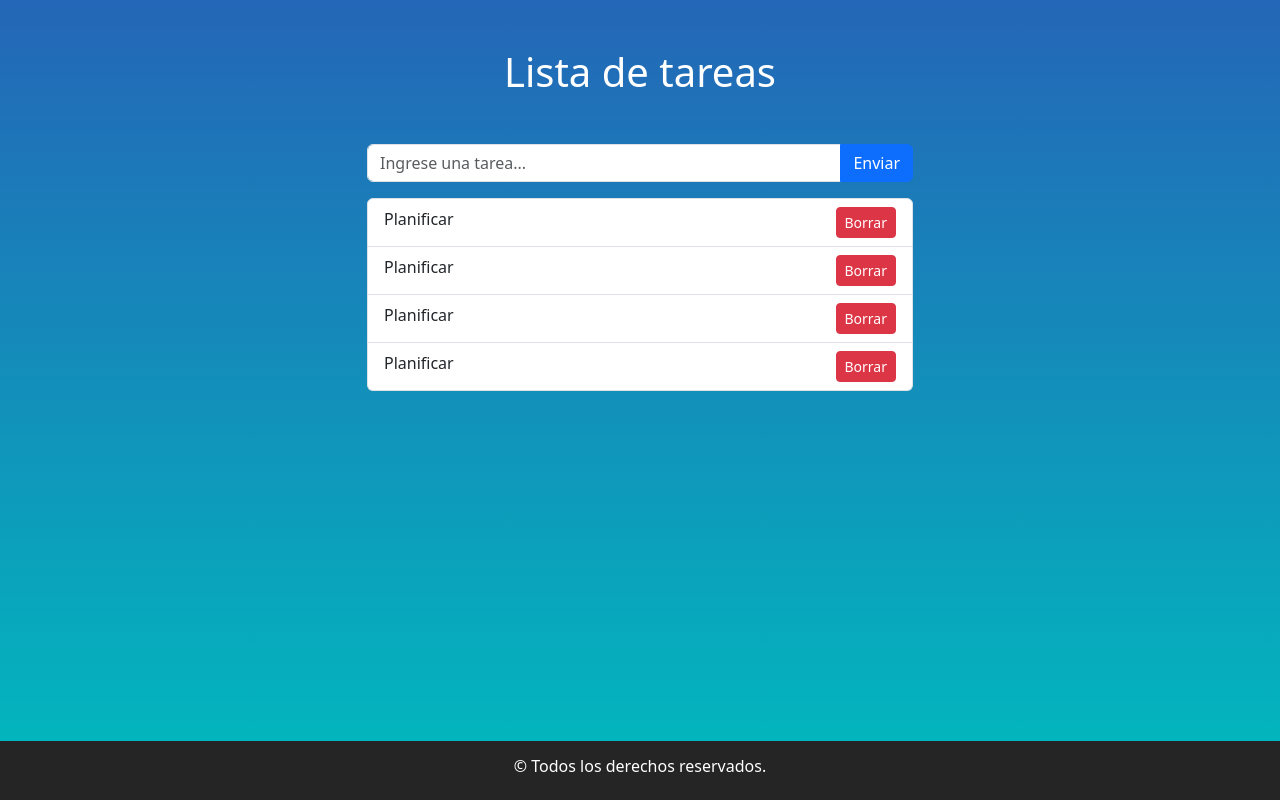
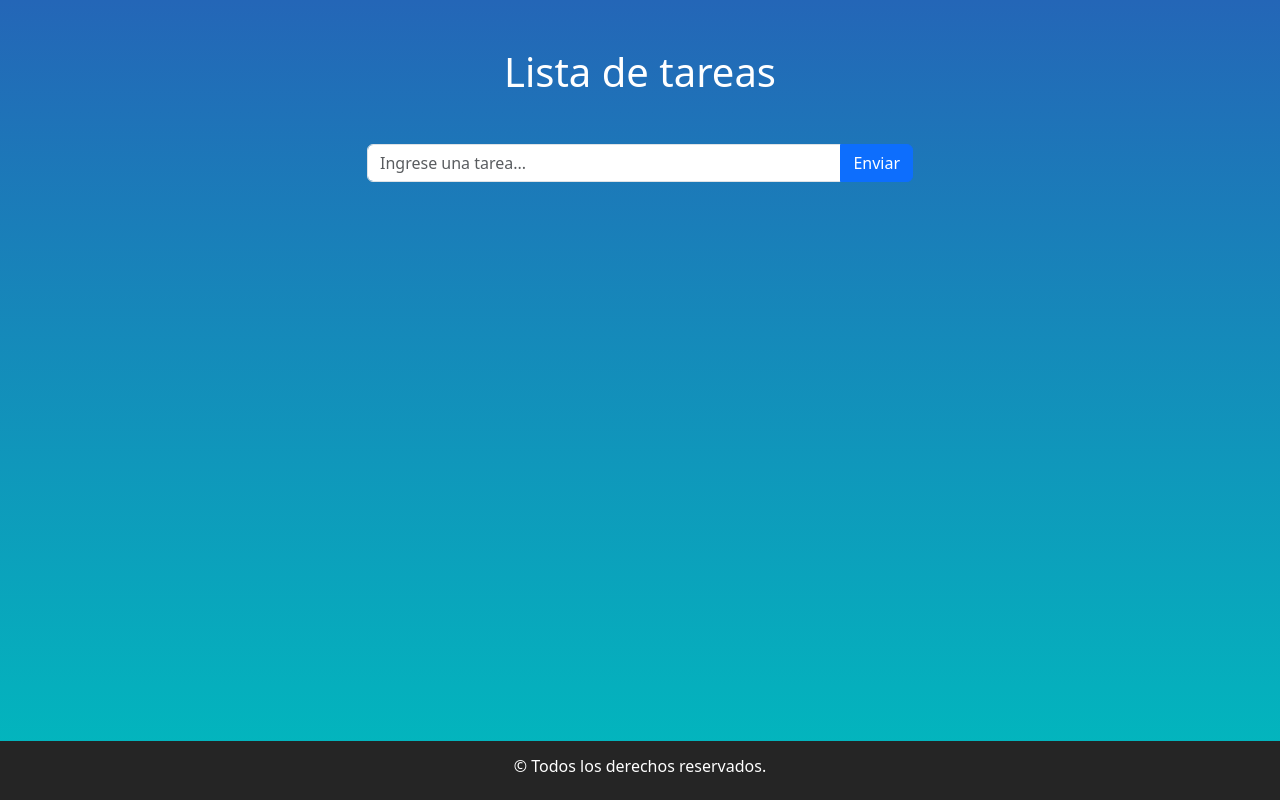
Before and after one commit to MauroRomo1/to-do-list-react, a React (Vite) app: page / in a window 1280 px wide. Built offline with nearby package versions, Linux system fonts and the light colour scheme.

Commit message:
usuamos un map para mostrar el componente ItemTarea segun la cantidad de tareas que hay en la lista

```diff
--- a/src/components/FormularioTarea.jsx
+++ b/src/components/FormularioTarea.jsx
@@ -28,7 +28,7 @@ const FormularioTarea = () => {
           </Button>
         </InputGroup>
       </Form>
-      <ListaTareas />
+      <ListaTareas propsListaTareas={listaTareas} />
     </>
   );
 };
--- a/src/components/ListaTareas.jsx
+++ b/src/components/ListaTareas.jsx
@@ -2,13 +2,12 @@ import React from "react";
 import ItemTarea from "./ItemTarea";
 import { ListGroup } from "react-bootstrap";
 
-const ListaTareas = () => {
+const ListaTareas = ({ propsListaTareas }) => {
   return (
     <ListGroup>
-      <ItemTarea></ItemTarea>
-      <ItemTarea></ItemTarea>
-      <ItemTarea></ItemTarea>
-      <ItemTarea></ItemTarea>
+      {propsListaTareas.map((tarea) => (
+        <ItemTarea key={tarea}></ItemTarea>
+      ))}
     </ListGroup>
   );
 };
```
